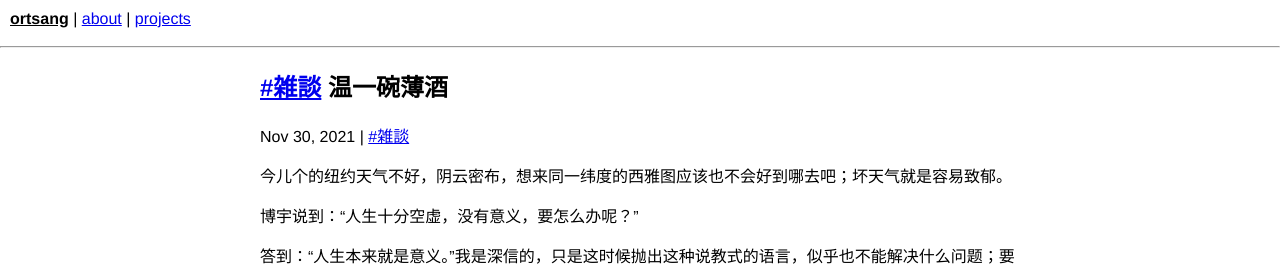
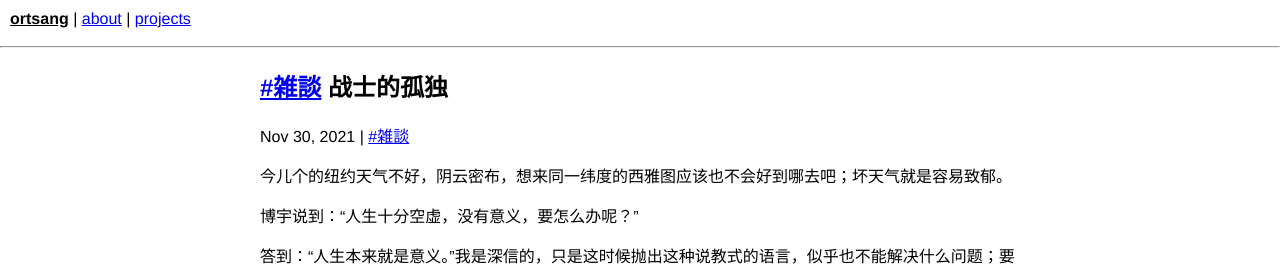
Before and after one commit to Ortsang/ortsang.github.io, a Jekyll site: the page built from _posts/2021-11-30-战士的孤独.md, in a window 1280 px wide. Shown: the top 266 px of the page. Built offline with Jekyll 4.4.1, drawn with Linux system fonts in a browser that asks for light colours.

Commit message:
Update 2021-11-30-战士的孤独.md

```diff
--- a/_posts/2021-11-30-战士的孤独.md
+++ b/_posts/2021-11-30-战士的孤独.md
@@ -1,6 +1,6 @@
 ---
 layout: post
-title:  "温一碗薄酒"
+title:  "战士的孤独"
 tags: 雑談
 ---
 
```
